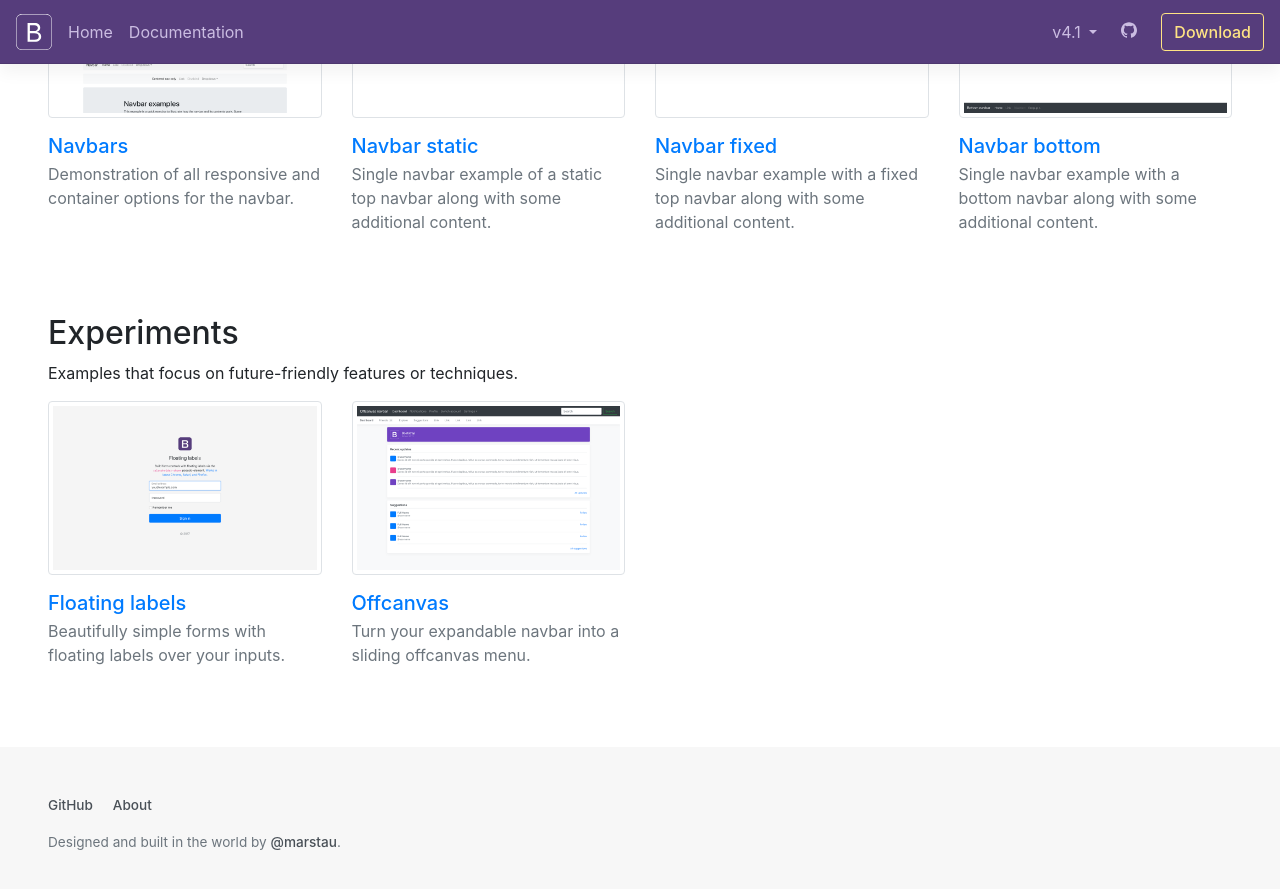
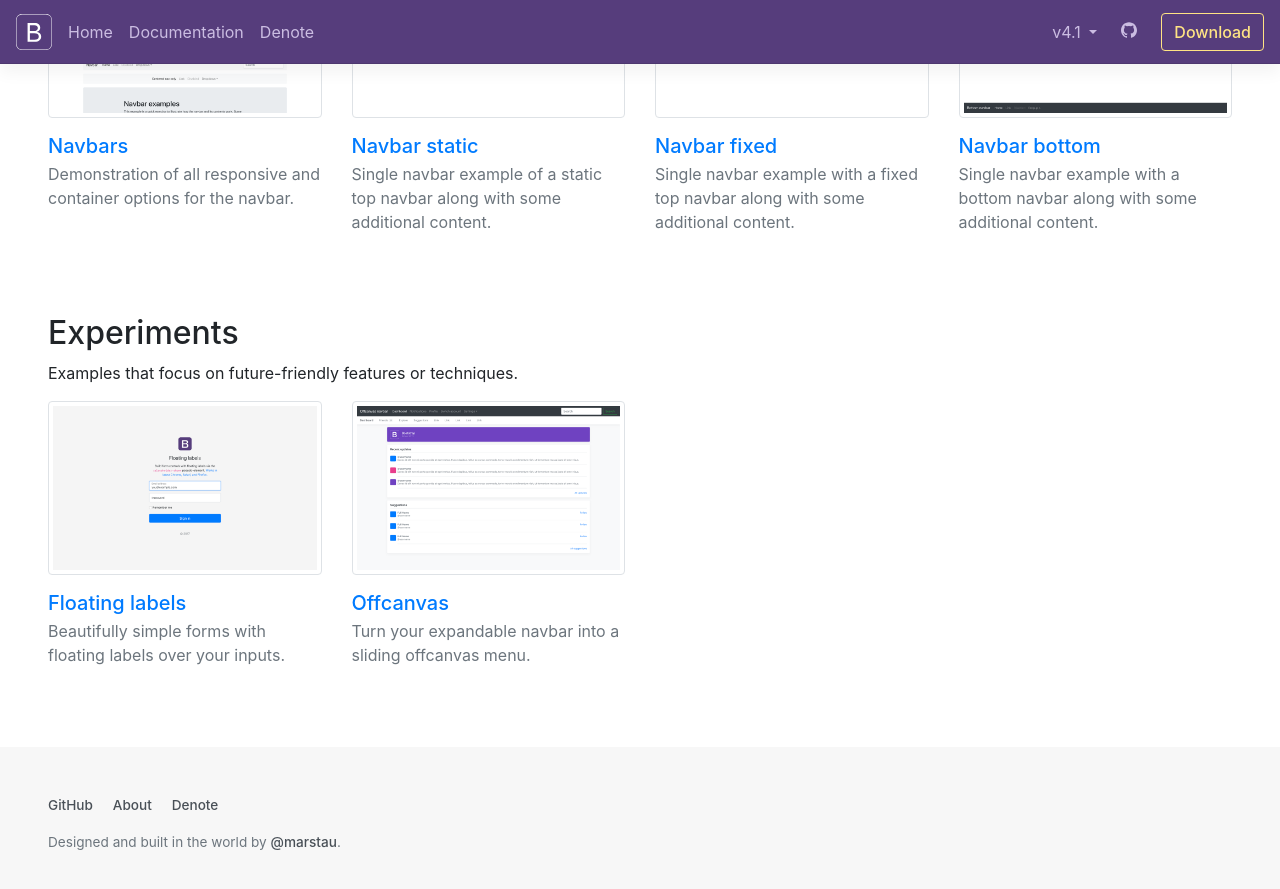
Before and after one commit to marstau/WebDocument, a Jekyll site: the page built from docs/4.1/examples/index.html, in a window 1280 px wide and 900 px high, scrolled down 2248 px. Shown: the top 889 px of the window. Built offline with Jekyll 4.4.1, drawn with Linux system fonts in a browser that asks for light colours.

Commit message:
add denote nav

```diff
--- a/_includes/docs-navbar.html
+++ b/_includes/docs-navbar.html
@@ -10,6 +10,9 @@
       </li>
       <li class="nav-item">
         <a class="nav-link {% if page.layout == "docs" %}active{% endif %}" href="{{ site.baseurl }}/docs/{{ site.docs_version }}/getting-started/introduction/" onclick="ga('send', 'event', 'Navbar', 'Community links', 'Docs');">Documentation</a>
+      </li>
+      <li class="nav-item">
+        <a class="nav-link {% if page.title == "Denote" %}active{% endif %}" href="{{ site.baseurl }}/docs/{{ site.docs_version }}/about/Denote" onclick="ga('send', 'event', 'Navbar', 'Community links', 'Denote');">Denote</a>
       </li>
     </ul>
   </div>
--- a/_includes/footer.html
+++ b/_includes/footer.html
@@ -3,6 +3,7 @@
     <ul class="bd-footer-links">
       <li><a href="{{ site.repo }}">GitHub</a></li>
       <li><a href="{{ site.baseurl }}/docs/{{ site.docs_version }}/about/overview/">About</a></li>
+      <li><a href="{{ site.baseurl }}/docs/{{ site.docs_version }}/about/denote/">Denote</a></li>
     </ul>
     <p>Designed and built in the world by <a href="https://github.com/marstau" target="_blank" rel="noopener">@marstau</a>.</p>
   </div>
```
Also changed, not shown: README.md.
